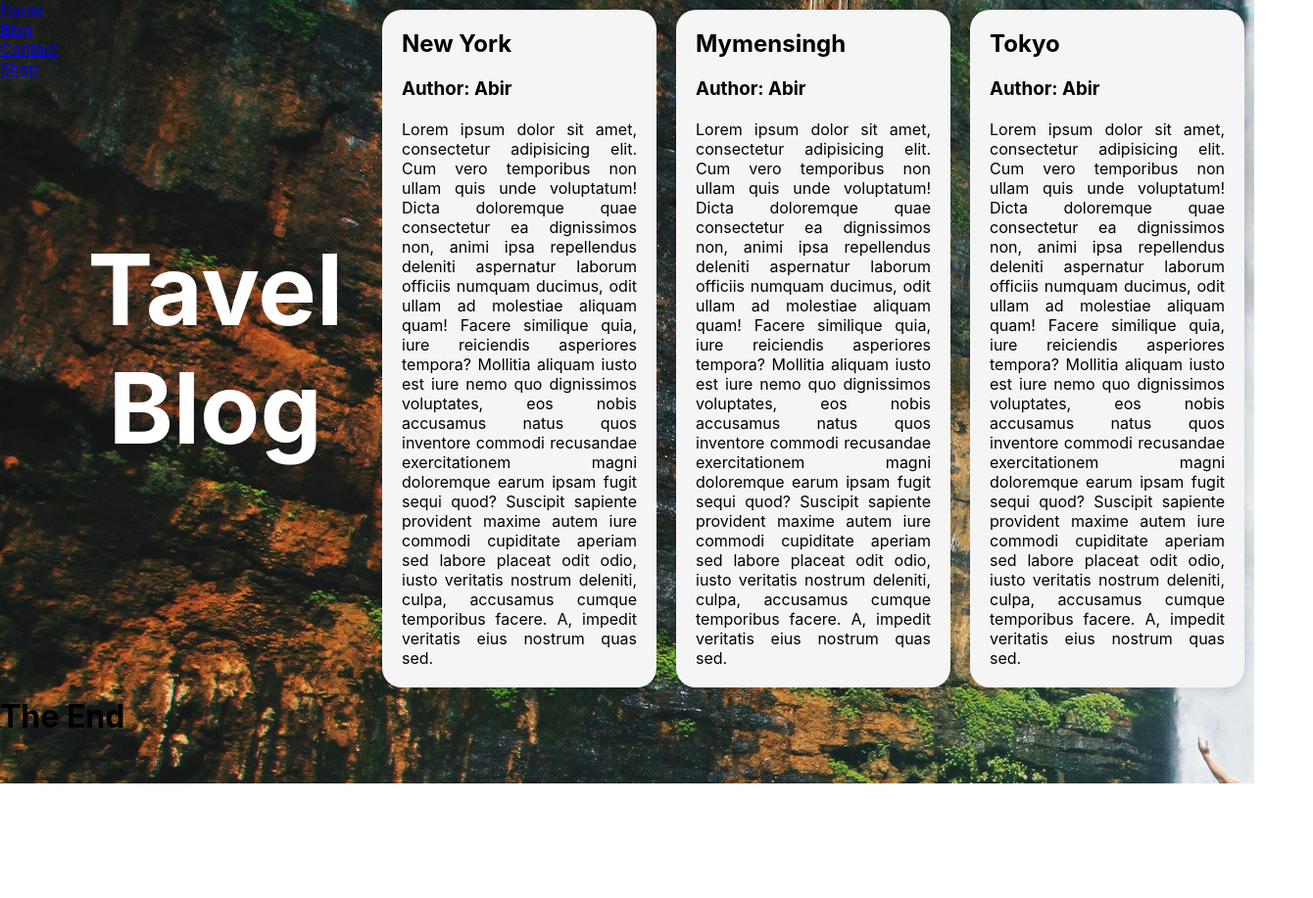
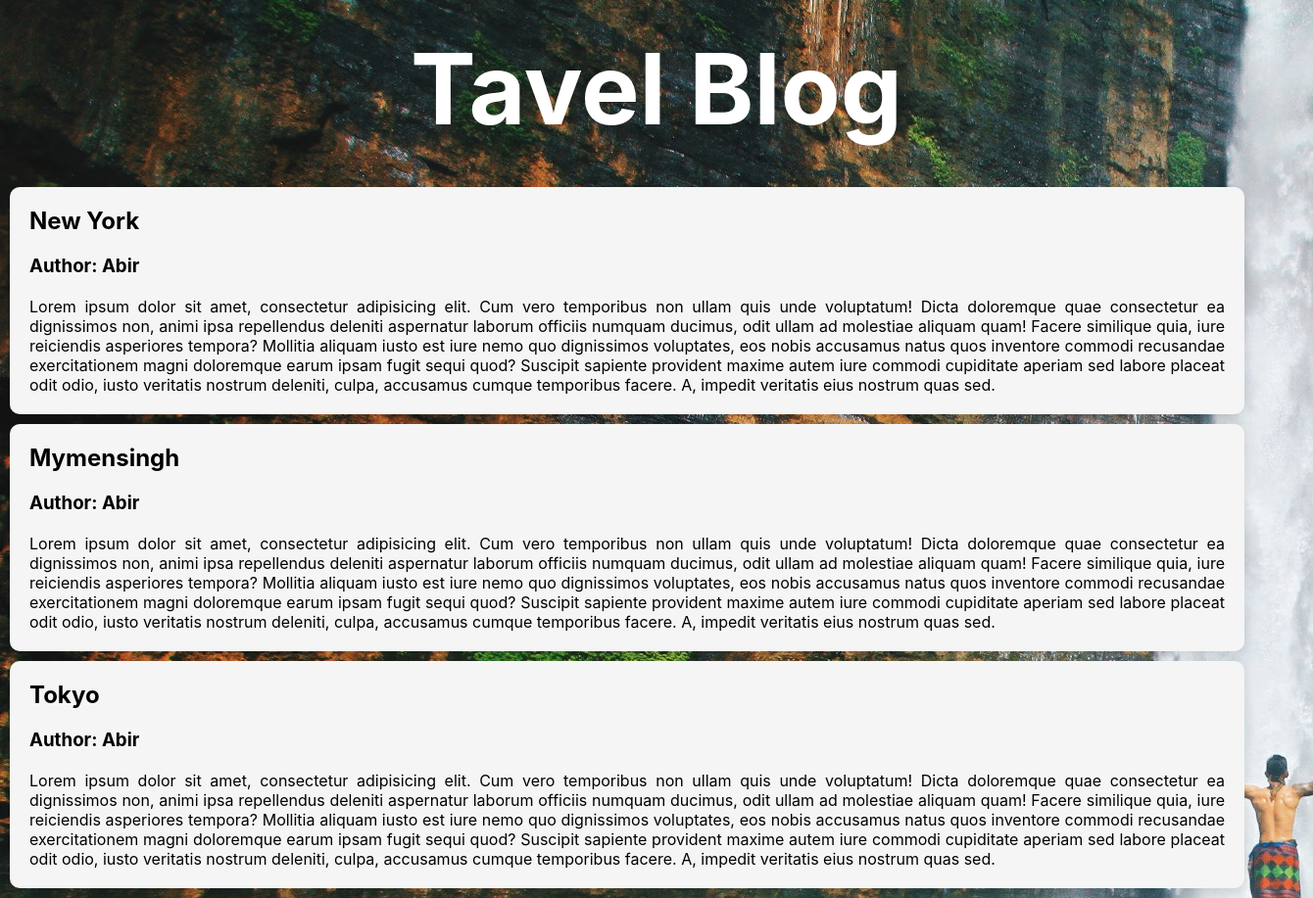
Before and after one commit to sajed-abir/my_second_repo, a plain HTML site: page index.html in a window 1280 px wide. Shown: the whole page at 98% size, 1340 px wide, since content can reach past the window. Before the commit the page ends 800 px from the top, so only its background shows below. Drawn offline with Linux system fonts and the light colour scheme.

Commit message:
last added

```diff
--- a/index.html
+++ b/index.html
@@ -8,15 +8,7 @@
     <title>Travel Website</title>
   </head>
   <body>
-    <div id="main">
-      <div id="nav_bar">
-        <ul>
-          <li><a href="#home">Home</a></li>
-          <li><a href="#blog">Blog</a></li>
-          <li><a href="#contact">Contact</a></li>
-          <li><a href="#shop">Shop</a></li>
-        </ul>
-      </div>
+
       <div id="title">
         <h1>
           <p>Tavel Blog</p>
@@ -79,8 +71,6 @@
         </p>
       </div>
     </div>
-    <div>
-      <h1>The End</h1>
-    </div>
+
   </body>
 </html>
--- a/style.css
+++ b/style.css
@@ -23,19 +23,19 @@ body {
 }
 
 #main {
-  display: flex;
-  justify-self: center;
+  display: inline-block;
+  justify-content: center;
   width: 100%;
   margin: 0;
   padding: 0;
 }
 
 .blog {
-  display: block;
-  width: 100%;
+
+
   margin: 10px;
   padding: 10px;
-  border-radius: 20px;
+  border-radius: 10px;
   box-shadow: rgba(0, 0, 0, 0.1) 0px 4px 12px;
   background-color: whitesmoke;
 }
```
